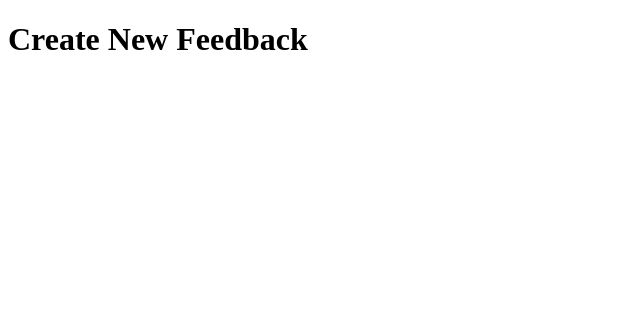
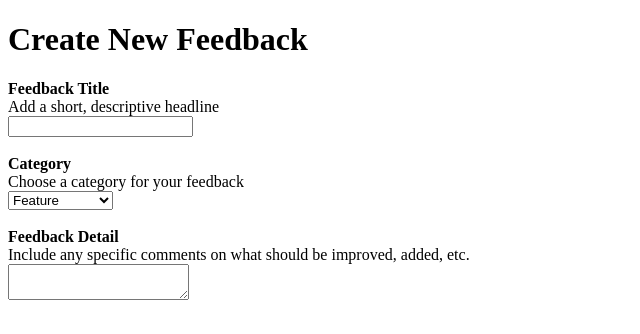
Before and after one commit to crsecu/productFeedbackApp, a React app: page /createFeedback in a window 1280 px wide. Shown: the top 334 px of the page, without its empty margins (0-640 px from the left). Built offline with nearby package versions, Linux system fonts and the light colour scheme; the HTML template or start-up script is replaced by a standard one.

Commit message:
add initial markup for Create Feedback Form

```diff
--- a/src/features/feedback/CreateFeedbackPage.tsx
+++ b/src/features/feedback/CreateFeedbackPage.tsx
@@ -1,5 +1,50 @@
+import { Form } from "react-router-dom";
 function CreateFeedbackPage(): React.JSX.Element {
-  return <h1>Create New Feedback</h1>;
+  return (
+    <div className="createFeedback_new">
+      <h1>Create New Feedback</h1>
+      <Form method="POST" action="/createFeedback">
+        <label htmlFor="feedbackTitle">Feedback Title</label>
+        <span id="feedbackTitleDesc">Add a short, descriptive headline</span>
+        <input
+          type="text"
+          name="title"
+          id="feedbackTitle"
+          aria-describedby="feedbackTitleDesc"
+        ></input>
+
+        <br></br>
+
+        <label htmlFor="feedbackCategory">Category</label>
+        <span id="feedbackCategoryDesc">
+          Choose a category for your feedback
+        </span>
+        <select
+          name="category"
+          id="feedbackCategory"
+          aria-describedby="feedbackCategoryDesc"
+        >
+          <option value="Feature">Feature</option>
+          <option value="UI">UI</option>
+          <option value="UX">UX</option>
+          <option value="Enhancement">Enhancement</option>
+          <option value="Bug">Bug</option>
+        </select>
+        <br></br>
+
+        <label htmlFor="feedbackDetailComment">Feedback Detail</label>
+        <span id="feedbackDetailCommentDesc">
+          Include any specific comments on what should be improved, added, etc.
+        </span>
+        <textarea
+          name="comment"
+          id="feedbackDetailComment"
+          aria-describedby="feedbackDetailCommentDesc"
+          maxLength={250}
+        ></textarea>
+      </Form>
+    </div>
+  );
 }
 
 export default CreateFeedbackPage;
--- a/src/index.css
+++ b/src/index.css
@@ -59,3 +59,17 @@
   background-color: rgb(209, 210, 172);
   padding: 0 16px;
 }
+
+/* *************************************************************** */
+/* *************************************************************** */
+/* *************************************************************** */
+/* Create New Feedback Page */
+.createFeedback_new label {
+  font-weight: bold;
+}
+input,
+select,
+label,
+textarea {
+  display: block;
+}
```
